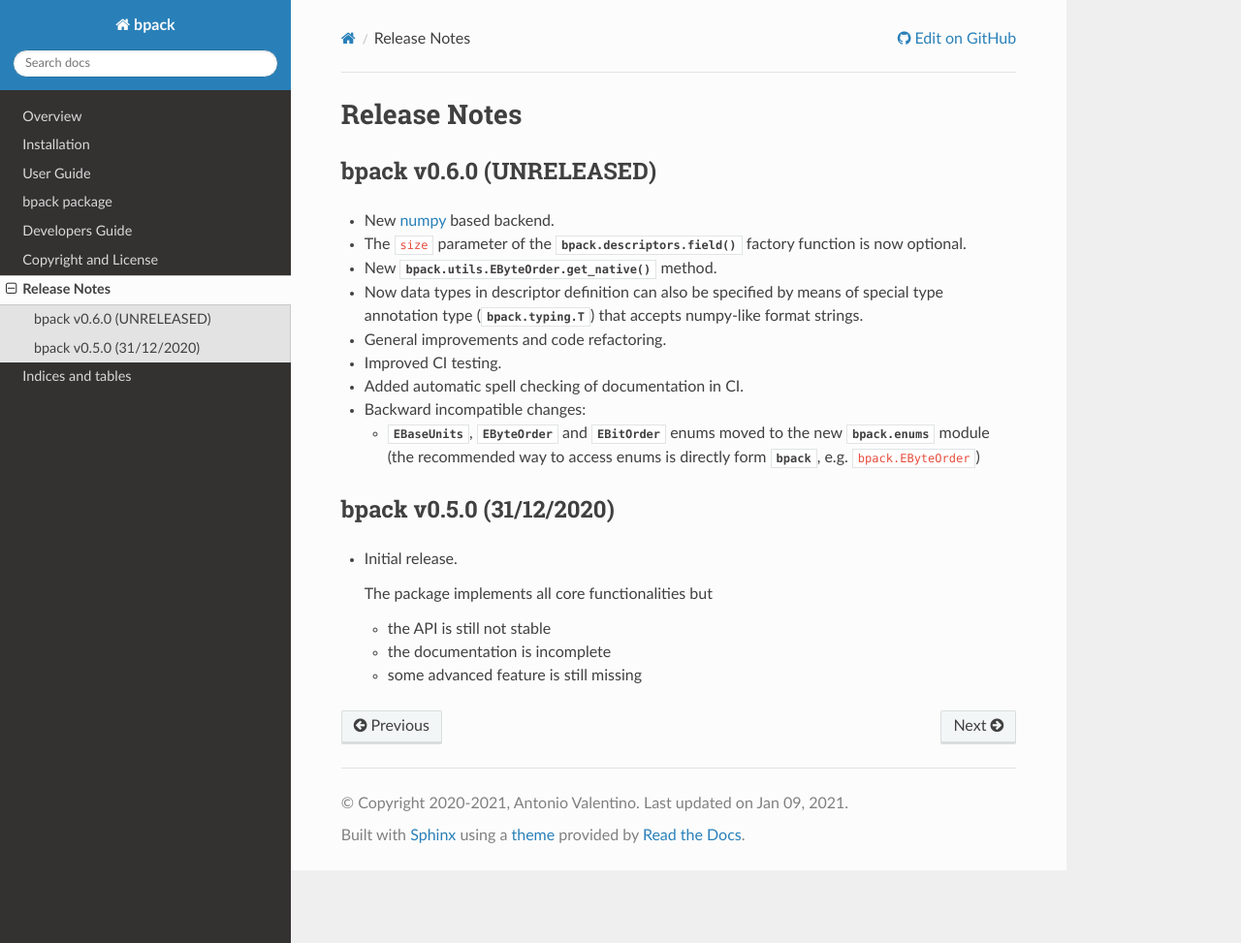
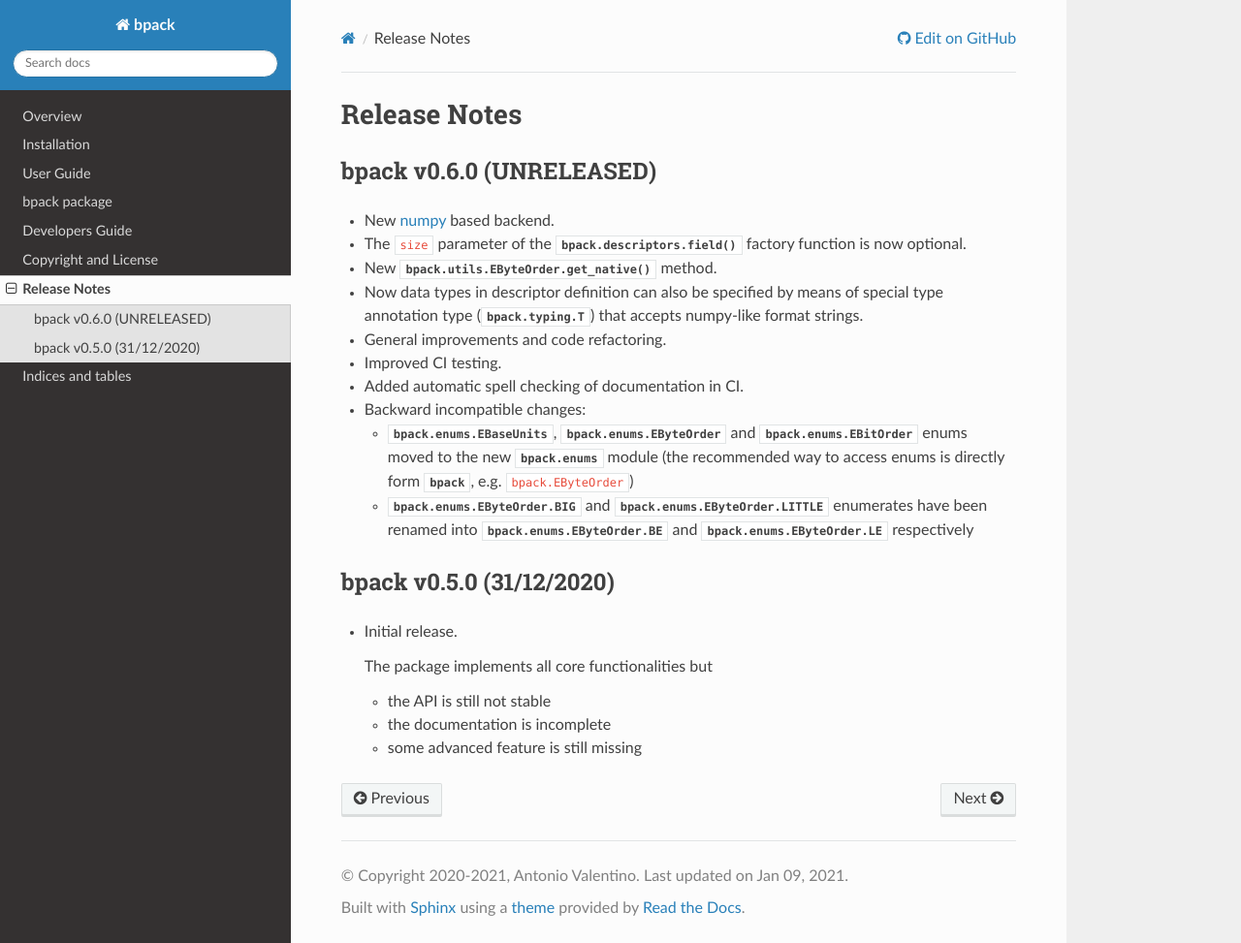
Before and after one commit to avalentino/bpack, a Sphinx documentation site: the page built from docs/release_notes.rst, in a window 1280 px wide and 973 px high. Shown: the whole window at 97% size. Built offline with Sphinx 7.4.7 and the Read the Docs theme 2.0.0, drawn with Linux system fonts in a browser that asks for light colours; the version number is read from the project's files by our own code.

Commit message:
Rename EByteOrder BIG/LITTLE enumerates with BE/LE

```diff
--- a/docs/TODO.rst
+++ b/docs/TODO.rst
@@ -16,8 +16,6 @@
 
     baseunits = bpack.EBaseUnits.BITS | bpack.EBaseUnits.BYTES
 
-* replace :data:`EByteOrder.BIG` and :data:`EByteOrder.LITTLE`
-  with ``BE`` and ``LE``
 * new ``nfields(descriptor)`` helper function
 * nested records and repeat (test)
 * decoder attributes (Decoder.descriptor)
--- a/docs/release_notes.rst
+++ b/docs/release_notes.rst
@@ -16,9 +16,14 @@
 * Added automatic spell checking of documentation in CI.
 * Backward incompatible changes:
 
-  - :class:`EBaseUnits`, :class:`EByteOrder` and :class:`EBitOrder` enums
-    moved to the new :mod:`bpack.enums` module (the recommended way to access
-    enums is directly form :mod:`bpack`, e.g. ``bpack.EByteOrder``)
+  - :class:`bpack.enums.EBaseUnits`, :class:`bpack.enums.EByteOrder` and
+    :class:`bpack.enums.EBitOrder` enums moved to the new :mod:`bpack.enums`
+    module (the recommended way to access enums is directly form
+    :mod:`bpack`, e.g. ``bpack.EByteOrder``)
+  - :data:`bpack.enums.EByteOrder.BIG` and
+    :data:`bpack.enums.EByteOrder.LITTLE` enumerates have been renamed into
+    :data:`bpack.enums.EByteOrder.BE` and :data:`bpack.enums.EByteOrder.LE`
+    respectively
 
 
 .. _numpy: https://numpy.org
```
Also changed, not shown: 9 other files.
